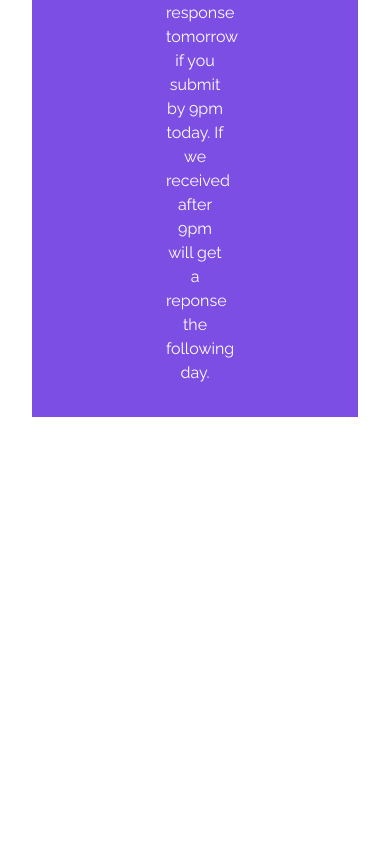
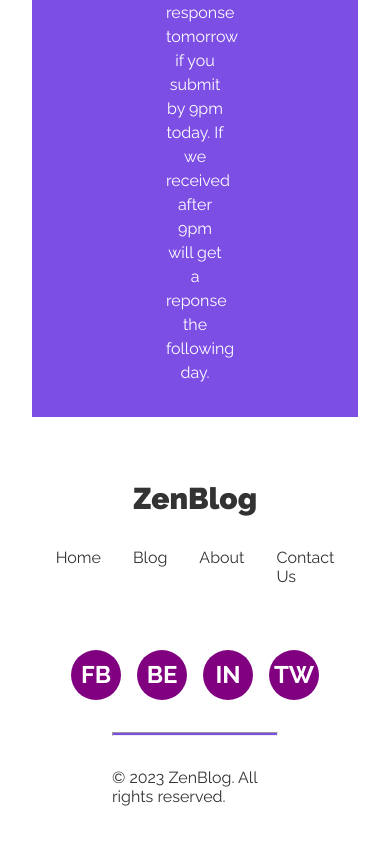
Before and after one commit to karanhb-pixel/Blog_frontend, a React (Vite) app: page / in a window 390 px wide. Shown: the part 6016-6860 px from the top of the page. Before the commit the page ends 6465 px from the top, so only its background shows below. Built offline with nearby package versions, Linux system fonts and the light colour scheme.

Commit message:
finally design complete maybe responsive left

```diff
--- a/src/App.jsx
+++ b/src/App.jsx
@@ -5,6 +5,7 @@ import Highlight from "./highlight/Highlight";
 import RecentPosts from "./recentPosts/RecentPosts";
 import PopularPost from "./popularPost/PopularPost";
 import SubscriptionBox from "./subscriptionBox/SubscriptionBox";
+import Footer from "./footer/Footer";
 function App() {
   return (
     <>
@@ -15,6 +16,7 @@ function App() {
         <RecentPosts />
         <PopularPost />
         <SubscriptionBox />
+        <Footer />
       </div>
     </>
   );
--- /dev/null
+++ b/src/footer/Footer.css
@@ -0,0 +1,71 @@
+.footer {
+  display: flex;
+  flex-direction: column;
+  /* min-height: 100vh; */
+  background-color: white;
+  padding: 2rem 5rem;
+  align-items: center;
+  justify-content: flex-end;
+}
+.footer_Container {
+  display: flex;
+  flex-direction: column;
+  align-items: center;
+  justify-content: center;
+  gap: 2rem;
+}
+
+.footer_logo {
+  font-size: 30px;
+  font-weight: 900;
+
+  text-decoration: none;
+  flex-grow: 1;
+}
+
+.footer_menu {
+  display: flex;
+
+  justify-content: center;
+  align-items: center;
+}
+
+.footer_menu_list {
+  list-style: none;
+  display: flex;
+  flex-direction: row;
+  gap: 2rem;
+}
+
+.footer_SocialLinks {
+  margin-top: 2rem;
+}
+.footer_SocialLinks_list {
+  text-decoration: none;
+  padding: 0;
+  display: flex;
+  flex-direction: row;
+  justify-content: center;
+  align-items: center;
+  gap: 1rem;
+}
+.footer_SocialLinks_item {
+  width: 50px; /* Adjust size as needed */
+  height: 50px; /* Adjust size as needed */
+  background-color: purple;
+  border-radius: 50%; /* Creates the circle */
+  display: flex;
+  justify-content: center;
+  align-items: center;
+  font-size: 1.5em; /* Adjust font size as needed */
+  color: white;
+  font-weight: bold;
+  text-transform: uppercase;
+}
+
+.divider {
+  width: 100%;
+  height: 4px;
+  background-color: var(--primary-color);
+  margin: 2rem 0;
+}
--- /dev/null
+++ b/src/footer/Footer.jsx
@@ -0,0 +1,33 @@
+import React from "react";
+import "./Footer.css";
+const Footer = () => {
+  return (
+    <div className="footer">
+      <div className="footer_Container">
+        <h1 className="footer_logo">ZenBlog</h1>
+        <div className="footer_menu">
+          <ul className="footer_menu_list">
+            <li className="footer_menu_item">Home</li>
+            <li className="footer_menu_item">Blog</li>
+            <li className="footer_menu_item">About</li>
+            <li className="footer_menu_item">Contact Us</li>
+          </ul>
+        </div>
+        <div className="footer_SocialLinks">
+          <ul className="footer_SocialLinks_list">
+            <li className="footer_SocialLinks_item">fb</li>
+            <li className="footer_SocialLinks_item">be</li>
+            <li className="footer_SocialLinks_item">in</li>
+            <li className="footer_SocialLinks_item">tw</li>
+          </ul>
+        </div>
+      </div>
+      <hr className="divider" />
+      <div className="footer_Copyright">
+        <p>© 2023 ZenBlog. All rights reserved.</p>
+      </div>
+    </div>
+  );
+};
+
+export default Footer;
```
